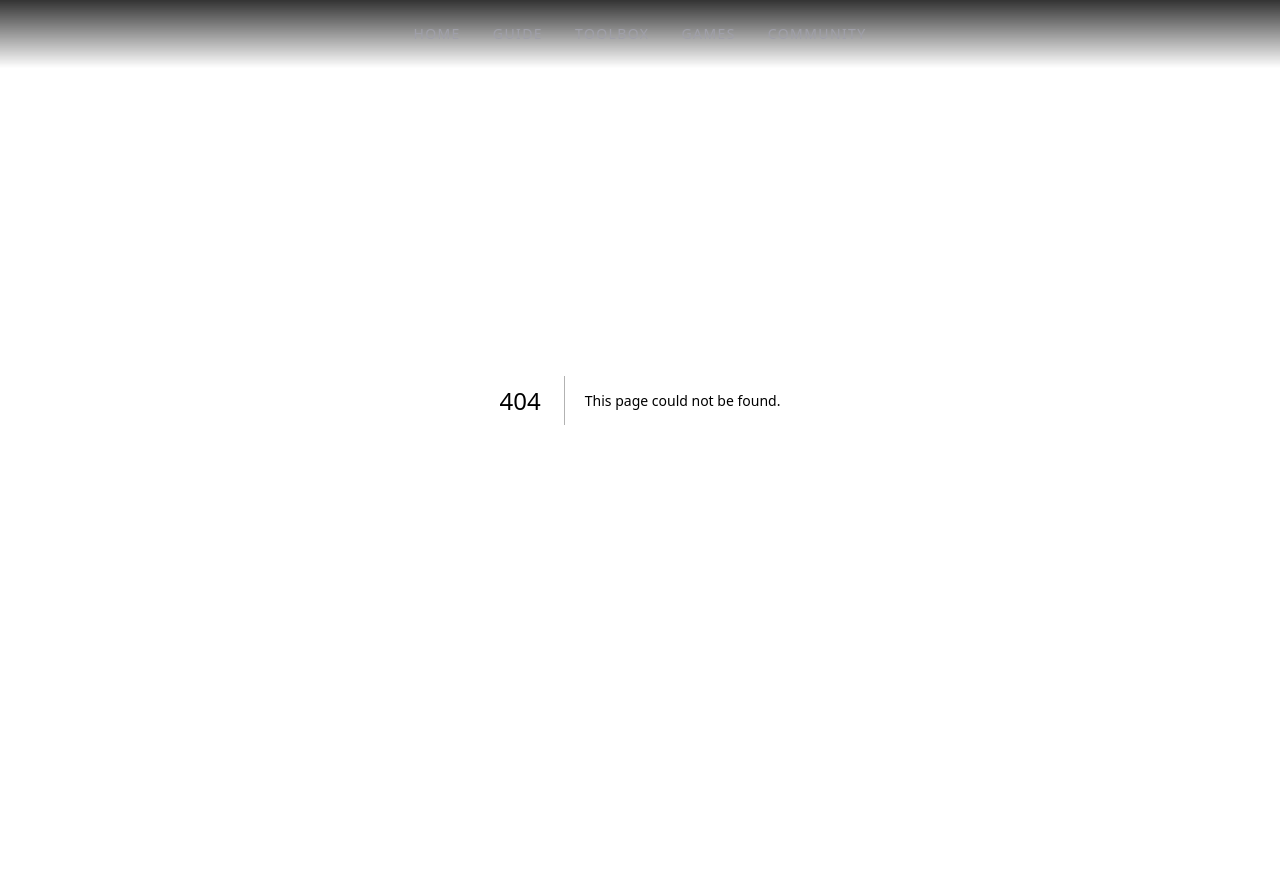
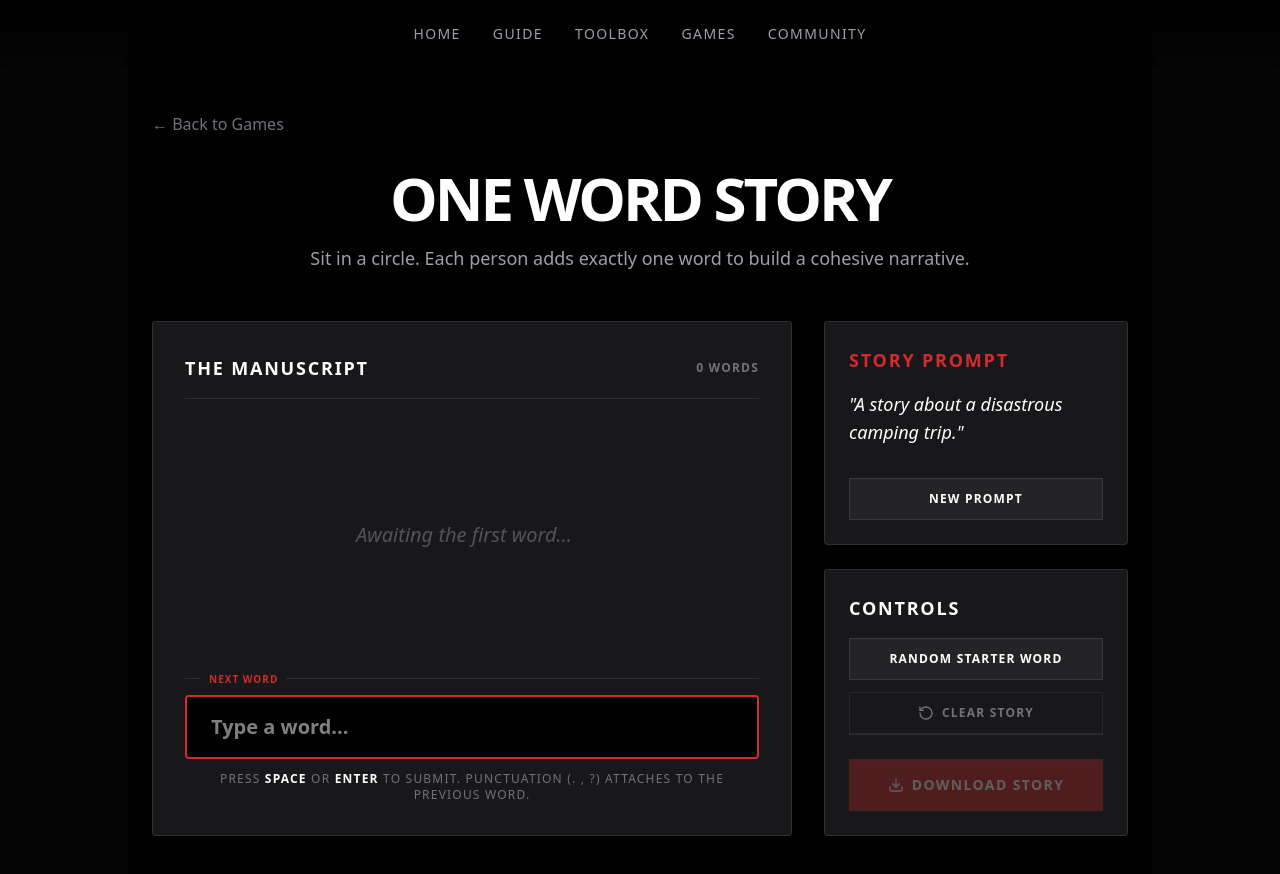
Before and after one commit to Mathe-S/improv, a Next.js app: page /games/one-word-story in a window 1280 px wide. Before the commit this address had no page. Shown: the top 874 px of the page. Before the commit the page ends 800 px from the top, so only its background shows below. Built offline with nearby package versions, Linux system fonts and the light colour scheme.

Commit message:
feat: implement the "One Word Story" game page and add its slug to toolbox data.

```diff
--- /dev/null
+++ b/src/app/games/one-word-story/page.tsx
@@ -0,0 +1,209 @@
+"use client";
+
+import { useState, useRef, useEffect } from "react";
+import Link from "next/link";
+import { getRandomItem } from "@/data/toolboxData";
+import { Download, RotateCcw } from "lucide-react";
+
+const starterWords = [
+  "Once", "There", "A", "Long", "The", "My", "In", "We", "Nobody", "Everyone", "Because"
+];
+
+const storyPrompts = [
+  "A story about a disastrous camping trip.",
+  "A tale of the world's worst superhero.",
+  "An epic journey to find the perfect sandwich.",
+  "A mystery involving a missing left shoe.",
+  "A romance between two rival chefs.",
+  "A sci-fi adventure on a planet made of jelly.",
+];
+
+export default function OneWordStoryPage() {
+  const [words, setWords] = useState<string[]>([]);
+  const [currentWord, setCurrentWord] = useState("");
+  const [prompt, setPrompt] = useState(storyPrompts[0]);
+  const inputRef = useRef<HTMLInputElement>(null);
+  const wordsEndRef = useRef<HTMLDivElement>(null);
+
+  useEffect(() => {
+    if (wordsEndRef.current) {
+      wordsEndRef.current.scrollIntoView({ behavior: "smooth" });
+    }
+  }, [words]);
+
+  const handleKeyDown = (e: React.KeyboardEvent<HTMLInputElement>) => {
+    if (e.key === " " || e.key === "Enter") {
+      e.preventDefault();
+      const trimmed = currentWord.trim();
+      if (trimmed) {
+         // Allow punctuation formatting (e.g. if they want to add a period, it attaches to the previous word)
+        if (["!", ".", "?", ",", ";", ":"].includes(trimmed) && words.length > 0) {
+           const newWords = [...words];
+           newWords[newWords.length - 1] += trimmed;
+           setWords(newWords);
+        } else {
+           setWords((prev) => [...prev, trimmed]);
+        }
+        setCurrentWord("");
+      }
+    } else if (e.key === "Backspace" && currentWord === "") {
+      e.preventDefault();
+      setWords((prev) => prev.slice(0, -1));
+    }
+  };
+
+  const startNewStory = () => {
+    setWords([getRandomItem(starterWords)]);
+    setCurrentWord("");
+    inputRef.current?.focus();
+  };
+
+  const clearStory = () => {
+    setWords([]);
+    setCurrentWord("");
+    inputRef.current?.focus();
+  };
+
+  const downloadStory = () => {
+    if (words.length === 0) return;
+    const story = words.join(" ");
+    const blob = new Blob([story], { type: "text/plain" });
+    const url = URL.createObjectURL(blob);
+    const a = document.createElement("a");
+    a.href = url;
+    a.download = "one-word-story.txt";
+    document.body.appendChild(a);
+    a.click();
+    document.body.removeChild(a);
+    URL.revokeObjectURL(url);
+  };
+
+  return (
+    <div className="min-h-screen bg-black pt-28 pb-20 px-6 max-w-5xl mx-auto flex flex-col">
+      <Link href="/games" className="text-zinc-500 hover:text-white mb-8 inline-block transition-colors shrink-0">
+        ← Back to Games
+      </Link>
+
+      <div className="text-center mb-12 shrink-0">
+        <h1 className="text-4xl md:text-6xl font-black text-white mb-4 tracking-tighter uppercase relative inline-block">
+          One Word Story
+        </h1>
+        <p className="text-zinc-400 max-w-2xl mx-auto text-lg leading-relaxed">
+          Sit in a circle. Each person adds exactly one word to build a cohesive narrative.
+        </p>
+      </div>
+
+      <div className="grid lg:grid-cols-12 gap-8 mb-8 flex-1">
+
+        {/* Main Story Board */}
+        <div className="lg:col-span-8 border bg-zinc-900 border-white/10 rounded-sm p-6 md:p-8 flex flex-col shadow-lg">
+
+          <div className="flex justify-between items-center border-b border-white/10 pb-4 mb-4 shrink-0">
+             <h2 className="text-lg font-bold text-white uppercase tracking-widest">
+                The Manuscript
+             </h2>
+             <span className="text-xs text-zinc-500 uppercase tracking-widest font-bold">
+                {words.length} Words
+             </span>
+          </div>
+
+          <div className="flex-1 overflow-y-auto mb-6 pr-4 custom-scrollbar">
+            {words.length === 0 ? (
+               <div className="h-full flex items-center justify-center text-zinc-600 italic text-xl">
+                 Awaiting the first word...
+               </div>
+            ) : (
+               <div className="text-2xl md:text-3xl font-medium leading-relaxed text-zinc-200">
+                 {words.map((word, index) => (
+                   <span key={index} className="animate-in fade-in duration-300">
+                      {word}{" "}
+                   </span>
+                 ))}
+                 <div ref={wordsEndRef} />
+               </div>
+            )}
+          </div>
+
+          {/* Input Area */}
+          <div className="mt-auto shrink-0 relative pt-4 border-t border-white/10">
+             <div className="absolute top-0 left-4 -translate-y-1/2 bg-zinc-900 px-2 text-[10px] uppercase tracking-widest text-accent-red font-bold z-10">
+                Next Word
+             </div>
+             <div className="flex gap-2">
+                <input
+                  ref={inputRef}
+                  type="text"
+                  value={currentWord}
+                  onChange={(e) => {
+                     // No spaces allowed in a single word input
+                     const val = e.target.value.replace(/\s/g, '');
+                     setCurrentWord(val);
+                  }}
+                  onKeyDown={handleKeyDown}
+                  className="w-full bg-black border-2 border-white/20 focus:border-accent-red text-xl text-white font-bold py-4 px-6 focus:outline-none rounded-sm transition-colors"
+                  placeholder="Type a word..."
+                  autoComplete="off"
+                  autoFocus
+                />
+             </div>
+             <p className="text-zinc-500 text-xs mt-3 uppercase tracking-widest text-center">
+               Press <span className="text-white font-bold">Space</span> or <span className="text-white font-bold">Enter</span> to submit. Punctuation (. , ?) attaches to the previous word.
+             </p>
+          </div>
+
+        </div>
+
+        {/* Sidebar Controls */}
+        <div className="lg:col-span-4 space-y-6 flex flex-col">
+
+          <div className="bg-zinc-900 border border-white/10 rounded-sm p-6 shadow-lg">
+             <h2 className="text-lg font-bold text-accent-red uppercase tracking-widest mb-4">
+                Story Prompt
+             </h2>
+             <p className="text-lg font-medium text-white mb-6 italic min-h-[4rem]">
+                "{prompt}"
+             </p>
+             <button
+               onClick={() => setPrompt(getRandomItem(storyPrompts))}
+               className="w-full py-3 bg-white/5 text-white font-bold text-xs uppercase tracking-widest hover:bg-white/10 transition-colors border border-white/10 flex items-center justify-center"
+             >
+               New Prompt
+             </button>
+          </div>
+
+          <div className="bg-zinc-900 border border-white/10 rounded-sm p-6 shadow-lg flex-1 flex flex-col">
+             <h2 className="text-lg font-bold text-white uppercase tracking-widest mb-4">
+                Controls
+             </h2>
+             <div className="space-y-3">
+                <button
+                  onClick={startNewStory}
+                  className="w-full py-3 bg-white/5 text-white font-bold text-xs uppercase tracking-widest hover:bg-white/10 transition-colors border border-white/10"
+                >
+                  Random Starter Word
+                </button>
+                <button
+                  onClick={clearStory}
+                  className="w-full py-3 bg-transparent text-zinc-500 font-bold text-xs uppercase tracking-widest hover:text-accent-red transition-colors border border-zinc-800 hover:border-accent-red/50 flex items-center justify-center gap-2"
+                >
+                  <RotateCcw className="w-4 h-4" /> Clear Story
+                </button>
+             </div>
+
+             <div className="mt-auto pt-6 border-t border-white/10">
+                <button
+                  onClick={downloadStory}
+                  disabled={words.length === 0}
+                  className="w-full py-4 bg-accent-red text-white font-bold text-sm uppercase tracking-widest hover:bg-white hover:text-black transition-colors disabled:opacity-30 disabled:cursor-not-allowed flex justify-center items-center gap-2"
+                >
+                  <Download className="w-4 h-4" /> Download Story
+                </button>
+             </div>
+          </div>
+
+        </div>
+
+      </div>
+    </div>
+  );
+}
--- a/src/data/toolboxData.ts
+++ b/src/data/toolboxData.ts
@@ -423,6 +423,7 @@ export const improvGames: ImprovGame[] = [
     ],
     playerCount: "4+",
     difficulty: "beginner",
+    slug: "one-word-story",
   },
   {
     name: "Experts",
```
